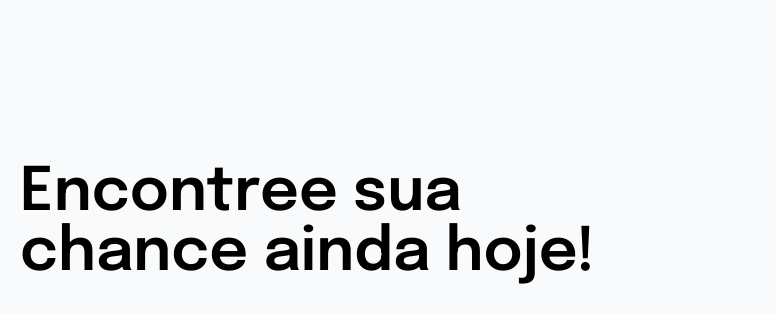
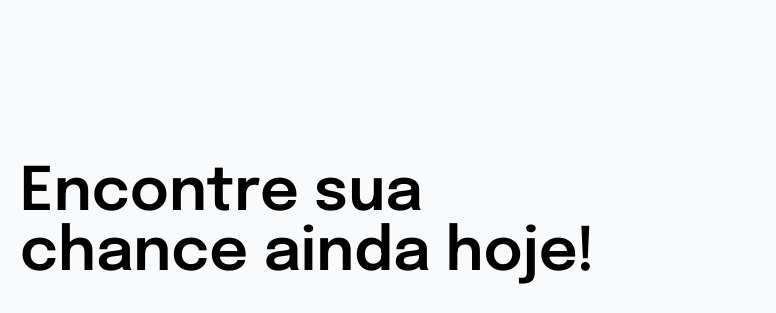
Before and after one commit to edu-amr/whatsjob, a website: page public/pages/index.html in a window 1280 px wide. Shown: the part 79-392 px from the top of the page, 0-776 px from the left. Drawn offline with nearby package versions, Linux system fonts and the light colour scheme.

Commit message:
refactor: PT-BR

```diff
--- a/public/pages/index.html
+++ b/public/pages/index.html
@@ -373,7 +373,7 @@
     >
       <div class="xl:max-w-[590px] lg:max-w-[550px] max-w-full flex-1">
         <h1 class="xl:text-6xl lg:text-left text-center text-4xl text-black font-semibold">
-          Encontree sua chance ainda hoje!
+          Encontre sua chance ainda hoje!
         </h1>
         <p class="xl:text-xl lg:text-left text-center text-base mt-8">
           Este bot open source ajuda desenvolvedores a encontrar vagas de TI, cursos relevantes,
```
